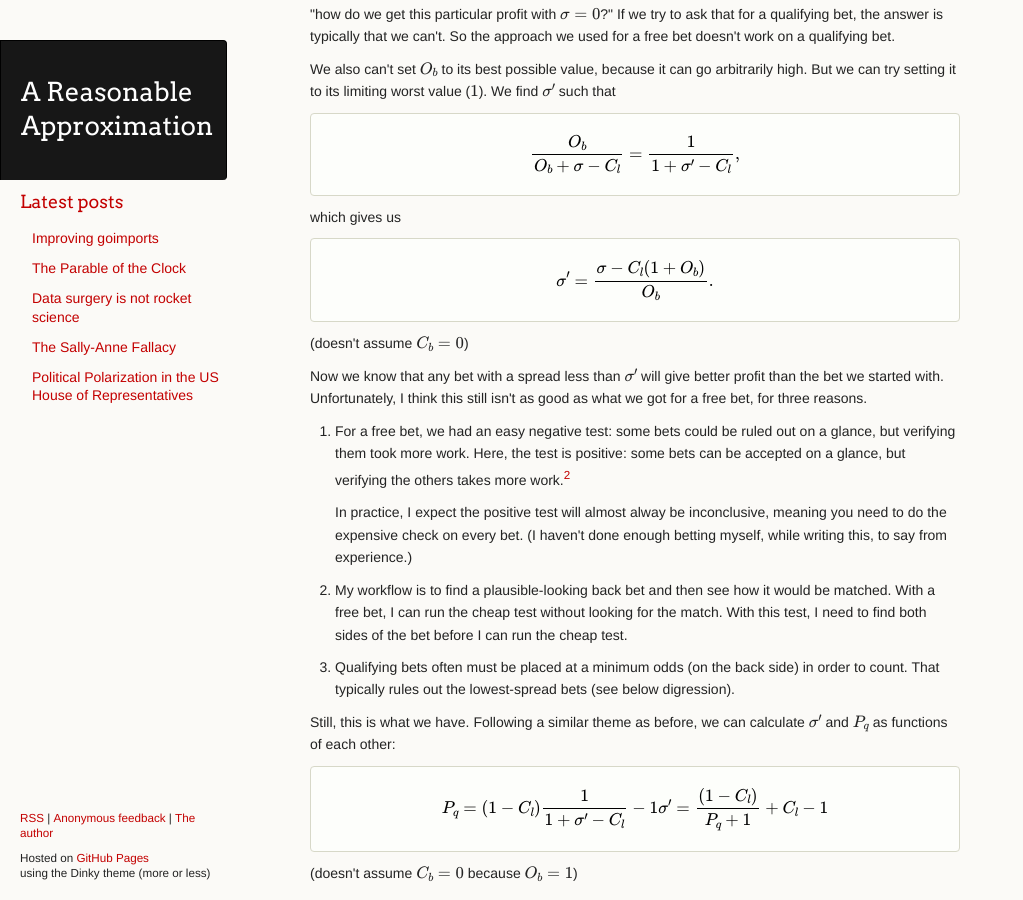
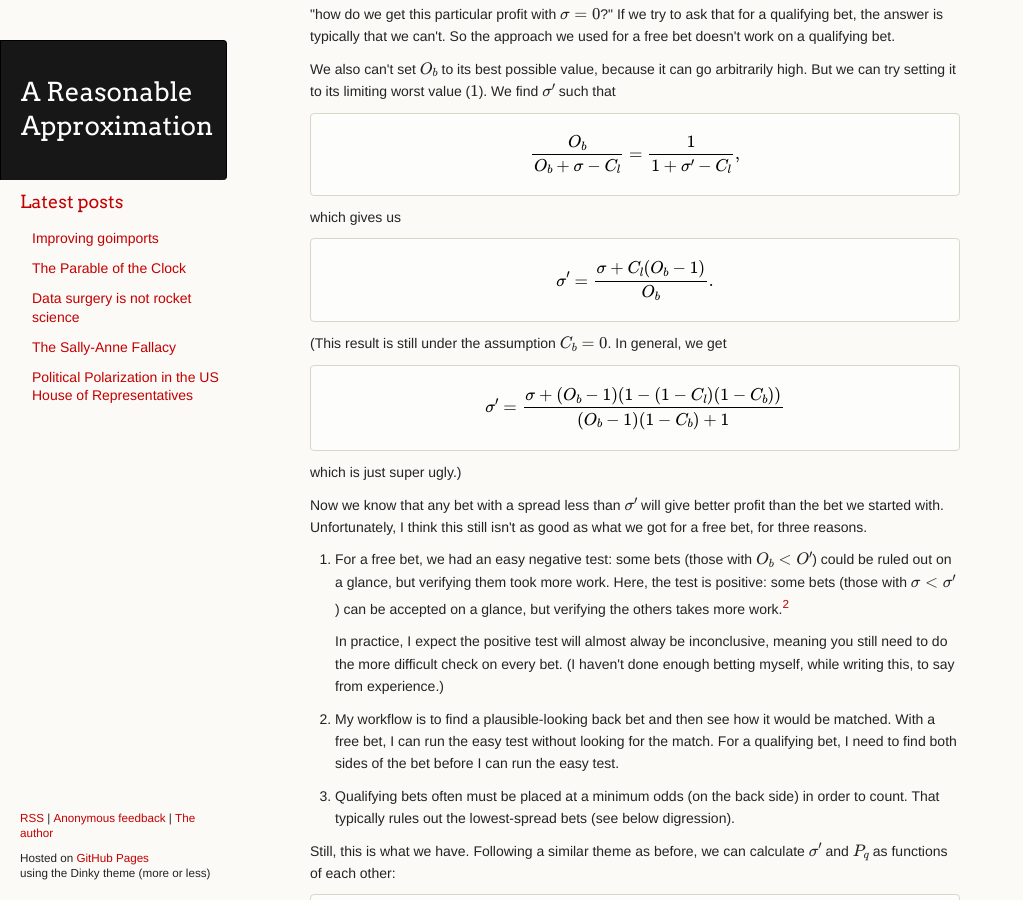
Before and after one commit to ChickenProp/chickenprop.github.com, a Jekyll site: the page built from drafts/matched-betting.md, in a window 1280 px wide and 900 px high, scrolled down 6610 px. Shown: the whole window, without its empty margins (0-1023 px from the left). Built offline with Jekyll 4.4.1, drawn with Linux system fonts in a browser that asks for light colours; nearby versions of some CDN libraries; formulas are drawn with MathJax 3; comment, search, counter and statistics services are not loaded.

Commit message:
Editing.

```diff
--- a/drafts/matched-betting.md
+++ b/drafts/matched-betting.md
@@ -207,17 +207,22 @@ We also can't set $O_b$ to its best possible value, because it can go arbitraril
 
 which gives us
 
-    $$ σ' = {σ - C_l(1 + O_b) \over O_b}. $$
+    $$ σ' = {σ + C_l(O_b - 1) \over O_b}. $$
 
-(doesn't assume $C_b = 0$)
+(This result is still under the assumption $C_b = 0$. In general, we get
+
+    $$ σ' = { σ + (O_b - 1)(1 - (1 - C_l)(1 - C_b))
+              \over (O_b - 1)(1 - C_b) + 1 } $$
+
+which is just super ugly.)
 
 Now we know that any bet with a spread less than $σ'$ will give better profit than the bet we started with. Unfortunately, I think this still isn't as good as what we got for a free bet, for three reasons.
 
-1. For a free bet, we had an easy negative test: some bets could be ruled out on a glance, but verifying them took more work. Here, the test is positive: some bets can be accepted on a glance, but verifying the others takes more work.[^graph-shape]
+1. For a free bet, we had an easy negative test: some bets (those with $O_b < O'$) could be ruled out on a glance, but verifying them took more work. Here, the test is positive: some bets (those with $σ < σ'$) can be accepted on a glance, but verifying the others takes more work.[^graph-shape]
 
-    In practice, I expect the positive test will almost alway be inconclusive, meaning you need to do the expensive check on every bet. (I haven't done enough betting myself, while writing this, to say from experience.)
+    In practice, I expect the positive test will almost alway be inconclusive, meaning you still need to do the more difficult check on every bet. (I haven't done enough betting myself, while writing this, to say from experience.)
 
-2. My workflow is to find a plausible-looking back bet and then see how it would be matched. With a free bet, I can run the cheap test without looking for the match. With this test, I need to find both sides of the bet before I can run the cheap test.
+2. My workflow is to find a plausible-looking back bet and then see how it would be matched. With a free bet, I can run the easy test without looking for the match. For a qualifying bet, I need to find both sides of the bet before I can run the easy test.
 
 3. Qualifying bets often must be placed at a minimum odds (on the back side) in order to count. That typically rules out the lowest-spread bets (see below digression).
 
```
